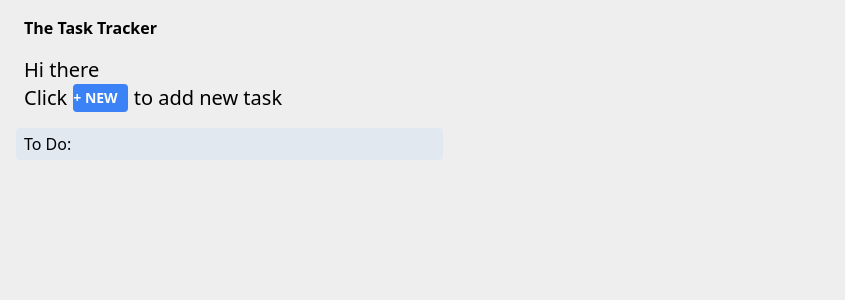
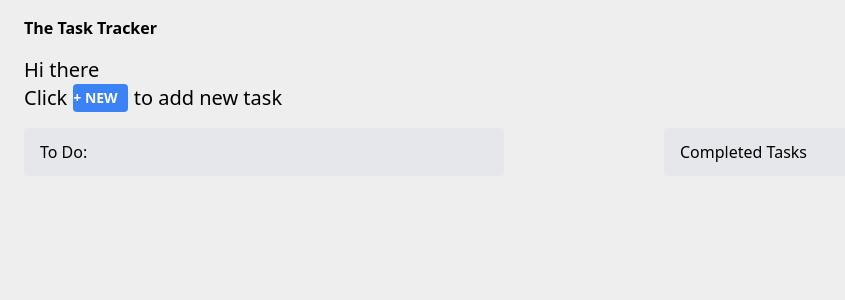
Before and after one commit to Prateek-ind/Task-Tracker, a React (Vite) app: page / in a window 1280 px wide. Shown: the top 300 px of the page, without its empty margins (0-845 px from the left). Built offline with nearby package versions, Linux system fonts and the light colour scheme.

Commit message:
add media changes to text and  add completed task section

```diff
--- a/src/App.jsx
+++ b/src/App.jsx
@@ -23,10 +23,11 @@ export default function App() {
         <AddTask tasksList={tasksList} setTasksList={setTasksList} />
         <p className="text-xl ">to add new task</p>
       </div>
-      <div>
-        <p className="bg-slate-200 px-2 w-1/3 ml-4 rounded mt-4 leading-8">
+     <div className="flex flex-row">
+       <div className="w-full">
+        <h2 className="w-3/4 ml-6 max-w-lg bg-gray-200 px-4 py-2  rounded mt-4 leading-8">
           To Do:
-        </p>
+        </h2>
         {tasksList
           .slice(0)
           .reverse()
@@ -41,6 +42,13 @@ export default function App() {
             />
           ))}
       </div>
+      <div className="w-full">
+        <h2 className="w-3/4 ml-6 max-w-lg bg-gray-200 px-4 py-2  rounded mt-4 leading-8">
+          Completed Tasks
+        </h2>
+
+      </div>
+     </div>
     </>
   );
 }
```
